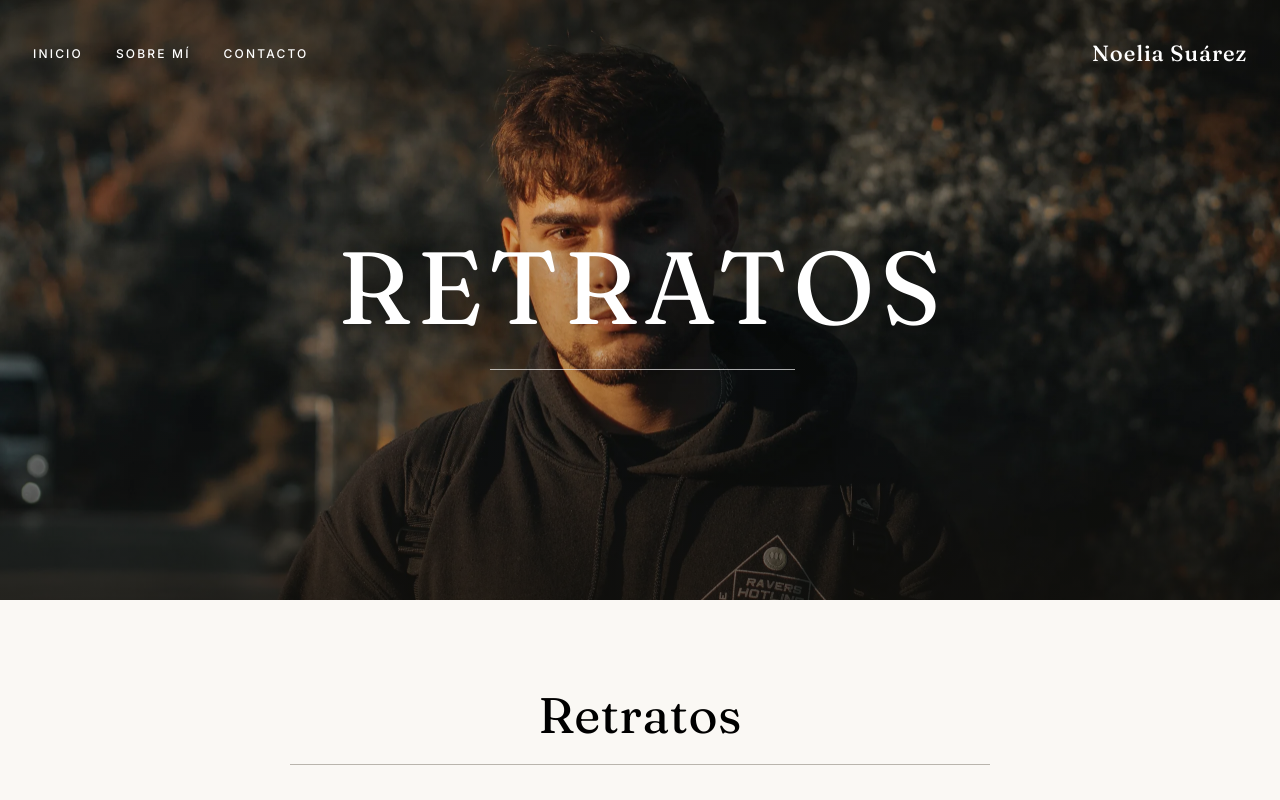
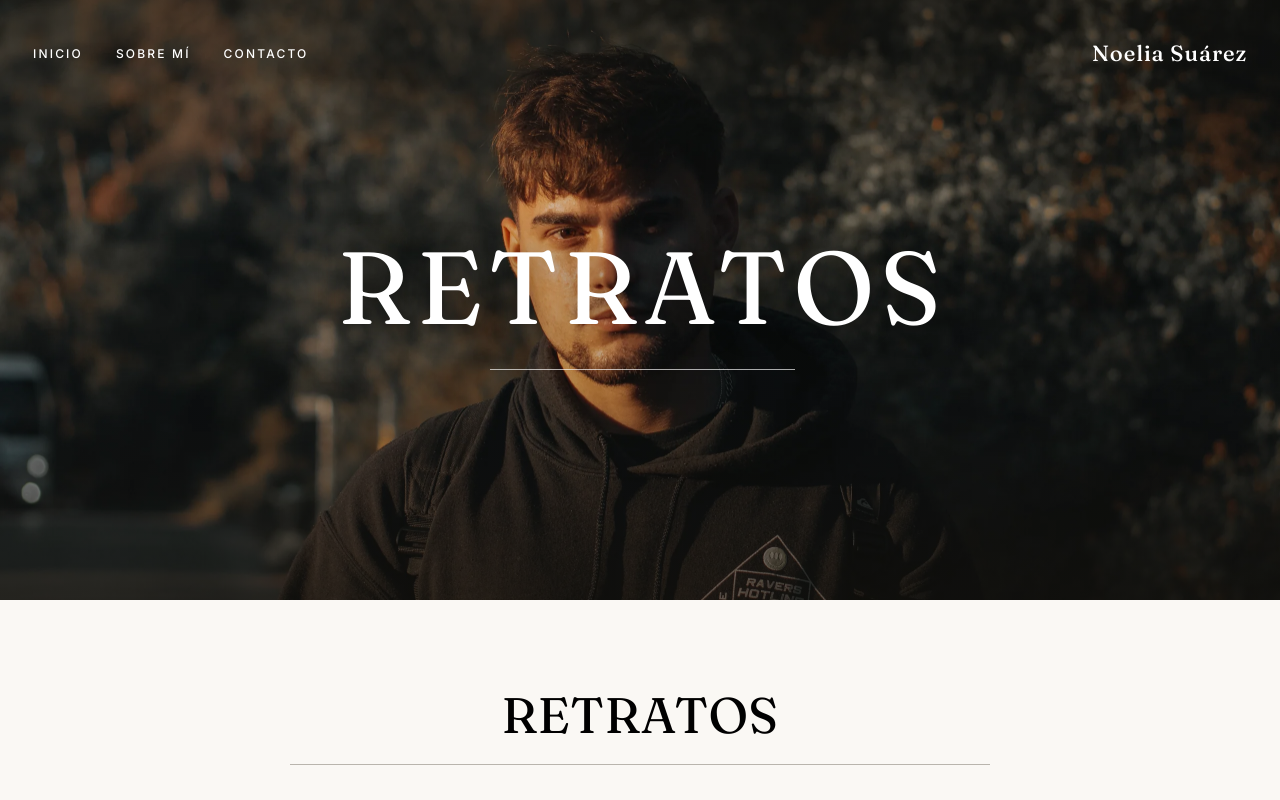
Before and after one commit to Whuaxu/Noelia-Suarez-Website, a plain HTML site: page src/portfolio/retratos.html in a window 1280 px wide. Shown: the top 800 px of the page. Drawn offline with Linux system fonts and the light colour scheme; files that its build step writes are made by us from their sources.

Commit message:
style(portfolio): Normalized whitespace and uppercased section heading

```diff
--- a/src/portfolio/retratos.html
+++ b/src/portfolio/retratos.html
@@ -47,10 +47,8 @@
 
 		<section class="wrapper style2">
 
-
-
 			<header class="align-center">
-				<h2>Retratos</h2>
+				<h2>RETRATOS</h2>
 			</header>
 
 
```
Also changed, not shown: src/portfolio/callejera.html (+0 -3 lines), src/portfolio/motor.html (+0 -1 lines), src/portfolio/abastos.html (indentation only), src/portfolio/conciertos.html (indentation only), src/portfolio/deporte.html (indentation only), src/portfolio/fiesta.html (indentation only), src/portfolio/hogar.html (indentation only), src/portfolio/paisajes.html (indentation only).
